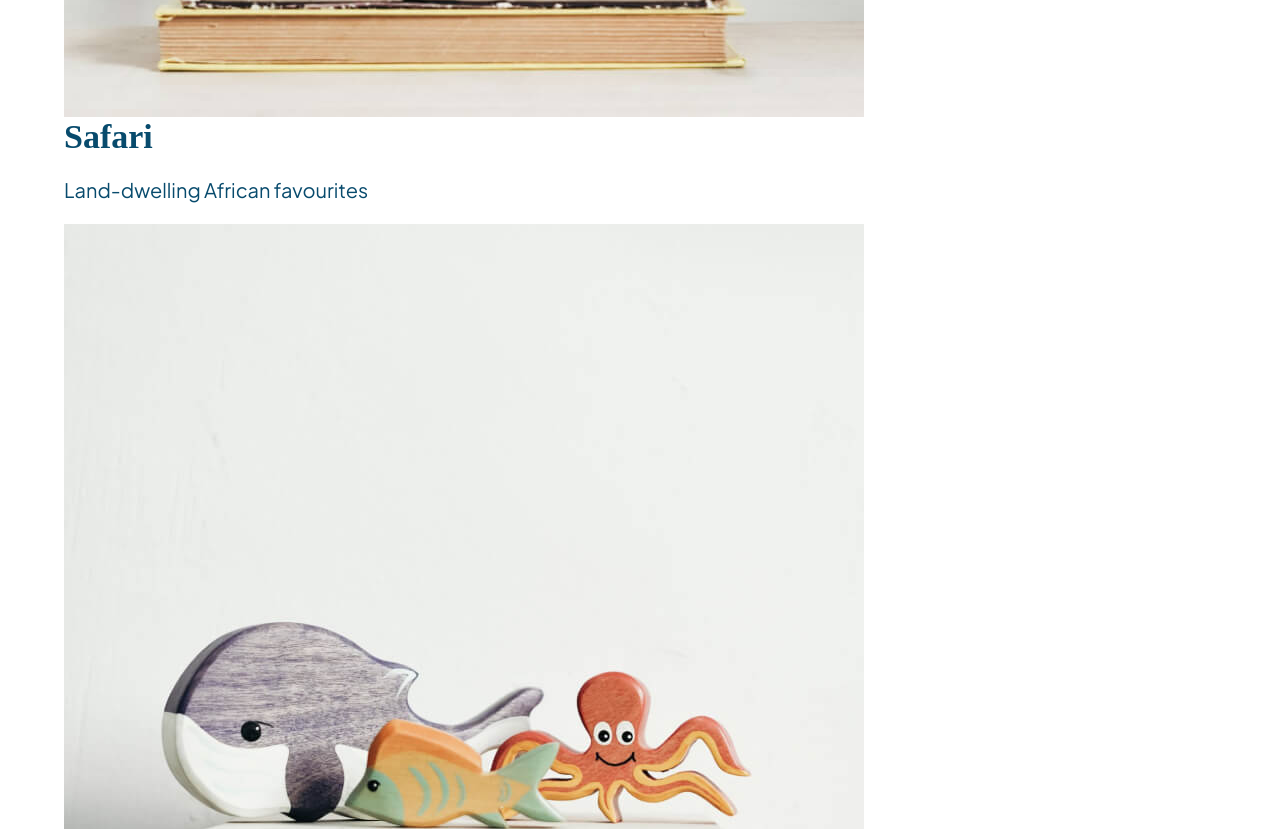
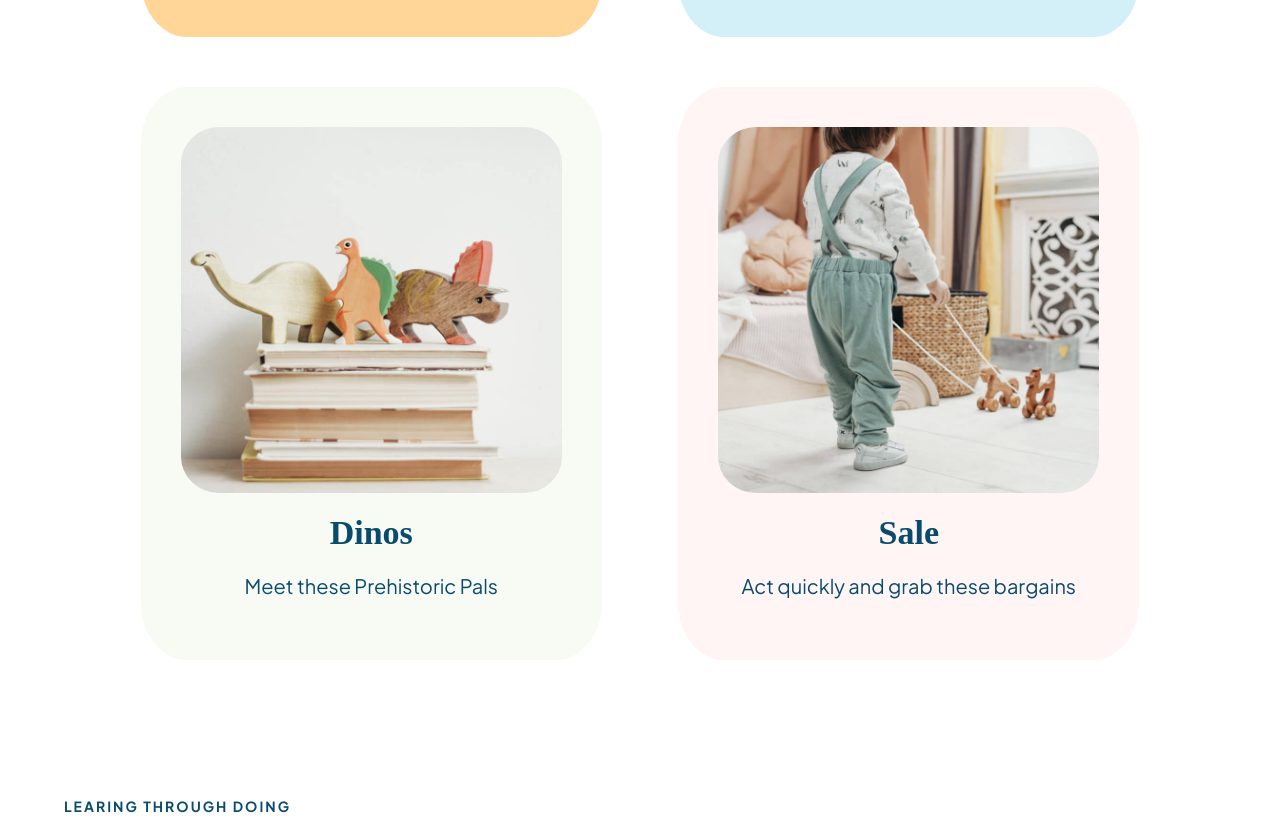
Before and after one commit to pocket0079/ecommerce-codealong-juno, a plain HTML site: page index.html in a window 1280 px wide. Shown: the part 1609-2438 px from the top of the page. Drawn offline with Linux system fonts and the light colour scheme; files whose address does not match are found by name; a web font is replaced by a local one.

Commit message:
finished styling categories section

```diff
--- /dev/null
+++ b/styles/sass/partials/_categories.scss
@@ -0,0 +1,43 @@
+.categories {
+    padding: 90px 0;
+}
+
+.categoryGallery {
+    display: flex;
+    flex-wrap: wrap;
+    justify-content: space-evenly;
+    text-align: center;
+
+    .item {
+        width: 40%;
+        padding: 40px;
+        border-radius: 10%;
+        margin: 25px 0;
+
+        & a:hover,
+        & a:focus {
+            transform: scale(0.9)
+        }
+
+        img {
+            border-radius: 10%;
+            margin-bottom: 20px;
+    }
+    }
+
+    .item1{
+        background-color: $quinary;
+    }
+
+    .item2{
+        background-color: $senary;
+    }
+
+    .item3{
+        background-color: $tertiary;
+    }
+
+    .item4{
+        background-color: $quaternary;
+    }
+}
--- a/styles/sass/styles.scss
+++ b/styles/sass/styles.scss
@@ -6,4 +6,5 @@
 
 @import "./partials/nav";
 @import "./partials/header";
+@import "./partials/categories";
 @import "./partials/footer";
```
Also changed, not shown: styles/styles.css.
